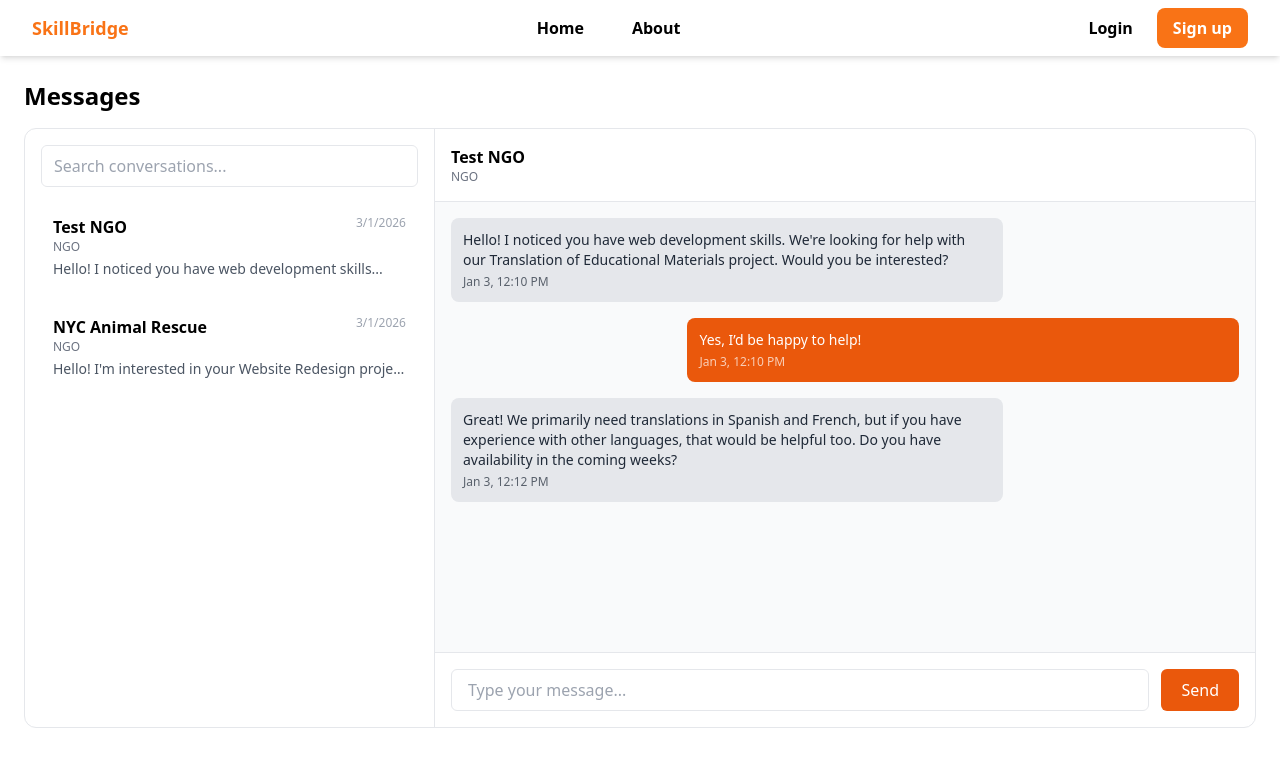
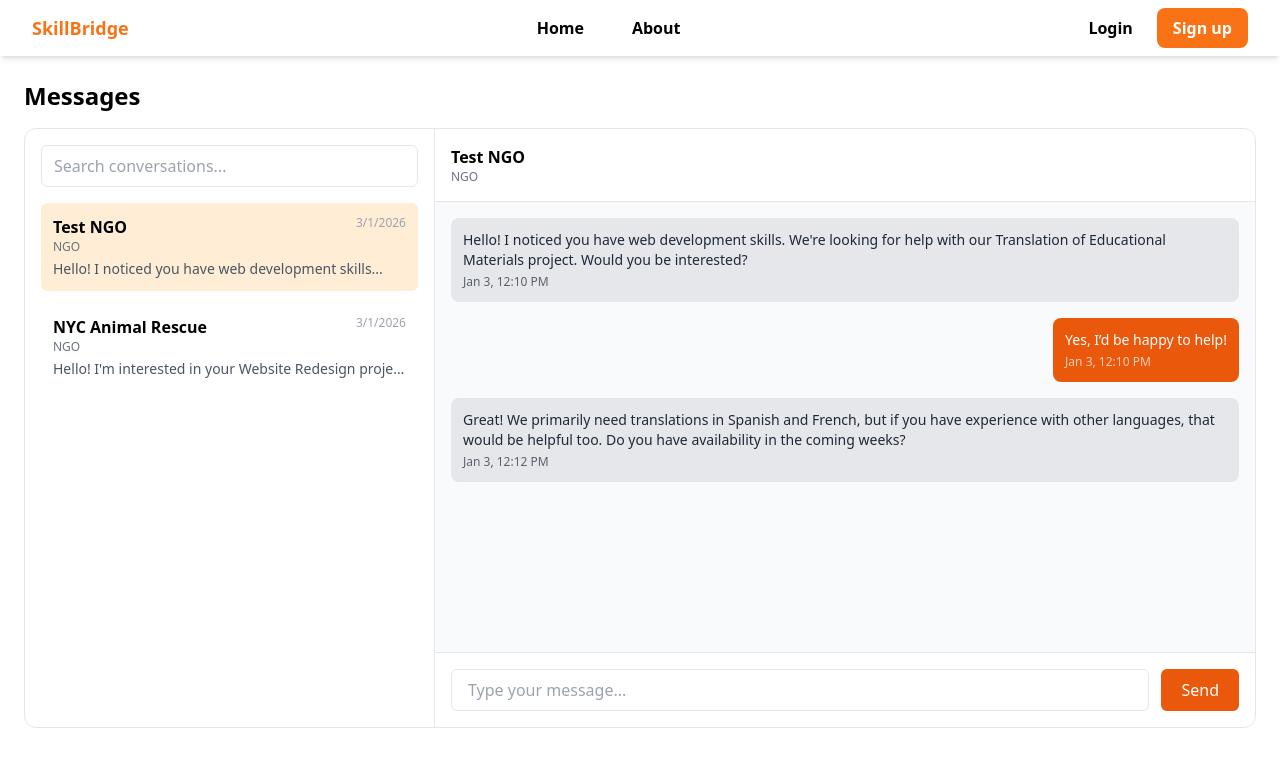
Before and after one commit to springboardmentor2040b-oss/SkillBridge-A-Platform-to-Connect-Volunteers-with-NGOs, a React app in the folder Frontend/: page /messages in a window 1280 px wide. Shown: the top 766 px of the page. Built offline with nearby package versions, Linux system fonts and the light colour scheme; the HTML template or start-up script is replaced by a standard one.

Commit message:
Fixed active chat message bubbles

```diff
--- a/Frontend/src/components/Messages.jsx
+++ b/Frontend/src/components/Messages.jsx
@@ -80,7 +80,7 @@ function Messages() {
                 key={chat.id}
                 onClick={() => setActiveChat(chat)}
                 className={`p-3 rounded-md cursor-pointer ${
-                  activeChat.id === chat.id ? "bg-oran-100" : "hover:bg-gray-100"
+                  activeChat.id === chat.id ? "bg-orange-100" : "hover:bg-gray-100"
                 }`}
               >
                 <div className="flex justify-between">
@@ -112,7 +112,7 @@ function Messages() {
             {activeChat.messages.map((msg, index) => (
               <div
                 key={index}
-                className={`max-w-[70%] p-3 rounded-lg text-sm ${
+                className={`w-fit p-3 rounded-lg text-sm ${
                   msg.sender === "user"
                     ? "ml-auto bg-orange-600 text-white"
                     : "bg-gray-200 text-gray-800"
```
